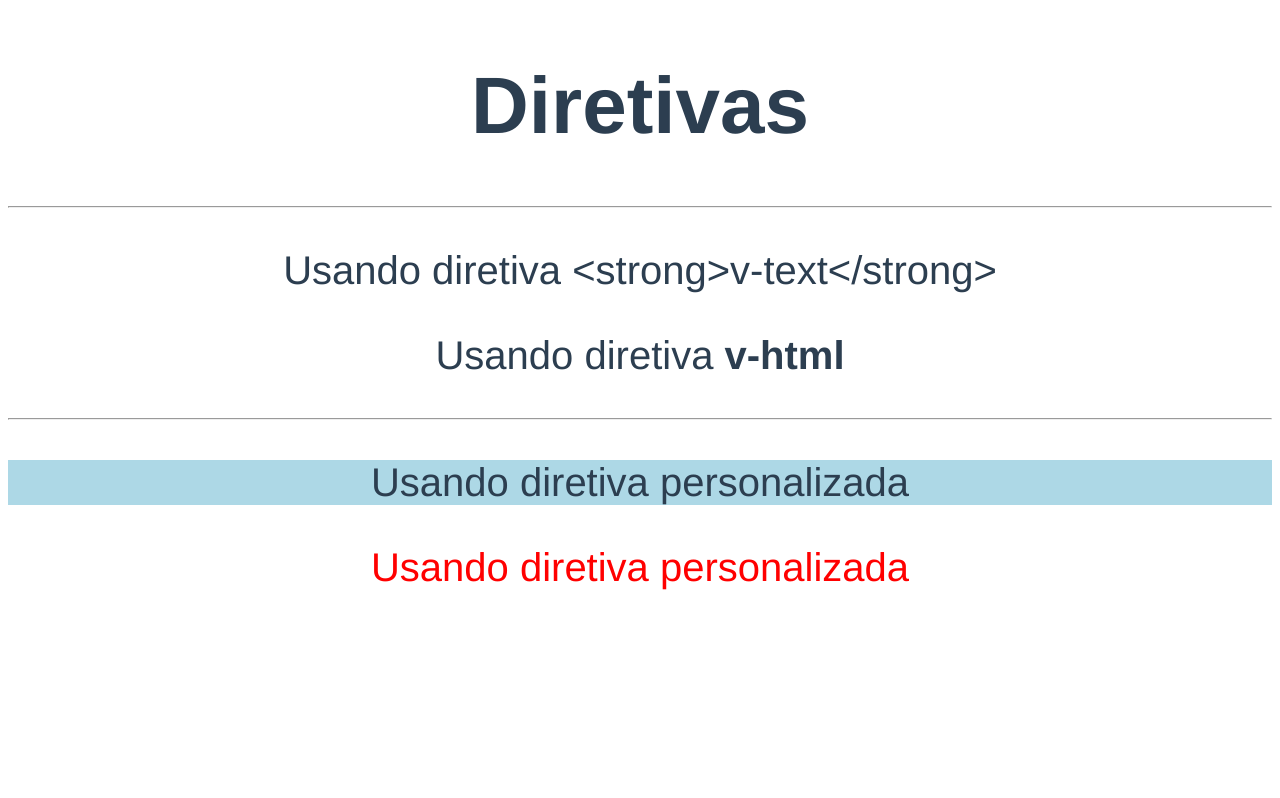
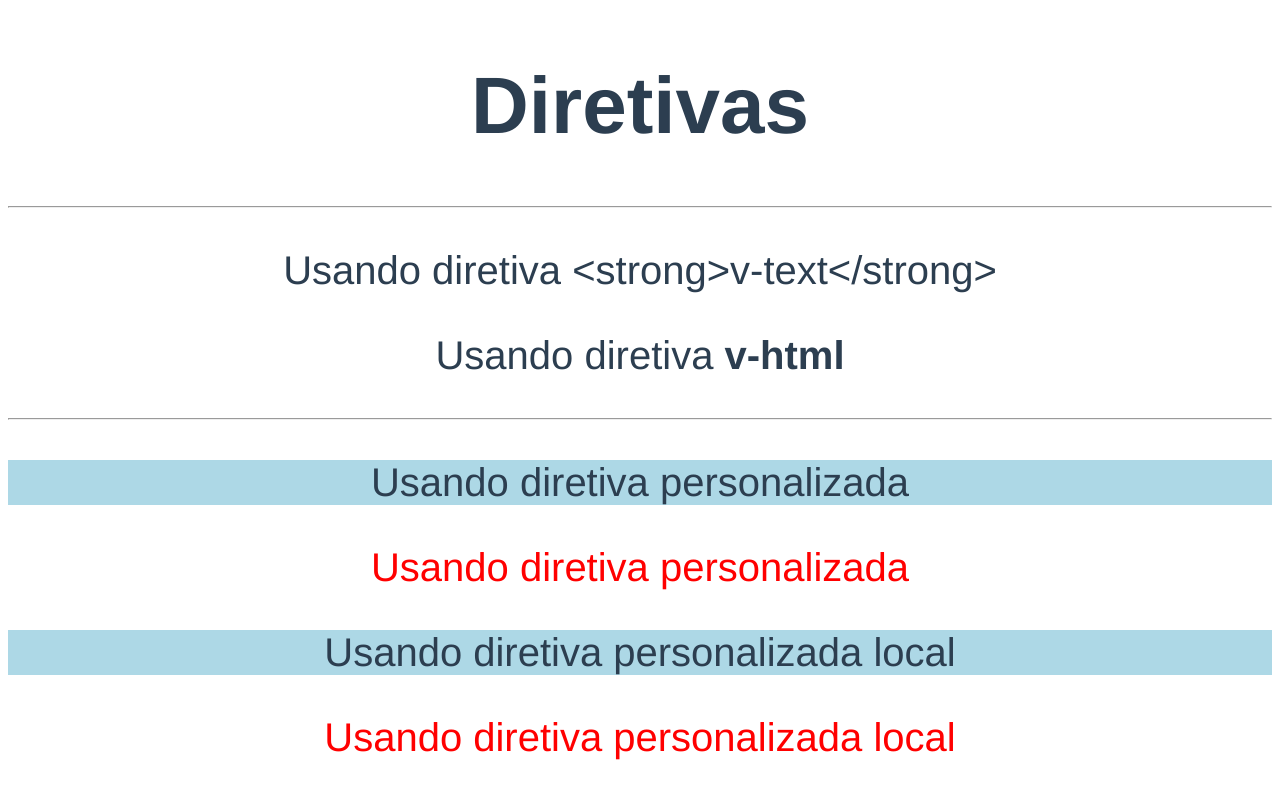
Before and after one commit to ceduardogodoi/vuejs-course, a Vue app in the folder diretivas/diretivas-exercicios/diretivas-exercicios/: page / in a window 1280 px wide. Built offline with nearby package versions, Linux system fonts and the light colour scheme.

Commit message:
189. Registrando Diretivas Localmente

```diff
--- a/diretivas/diretivas-exercicios/diretivas-exercicios/src/App.vue
+++ b/diretivas/diretivas-exercicios/diretivas-exercicios/src/App.vue
@@ -7,11 +7,31 @@
 		<hr />
 		<p v-destaque:fundo.atrasar="'lightblue'">Usando diretiva personalizada</p>
 		<p v-destaque.atrasar="cor">Usando diretiva personalizada</p>
+		<p v-destaque-local:fundo.atrasar="'lightblue'">Usando diretiva personalizada local</p>
+		<p v-destaque-local.atrasar="cor">Usando diretiva personalizada local</p>
 	</div>
 </template>
 
 <script>
 export default {
+	directives: {
+		'destaque-local': {
+			bind(el, binding, vnode) {
+				let atraso = 0
+				if (binding.modifiers['atrasar']) {
+					atraso = 3000
+				}
+
+				setTimeout(() => {
+					if (binding.arg === 'fundo') {
+						el.style.backgroundColor = binding.value
+					} else {
+						el.style.color = binding.value
+					}
+				}, atraso)
+			}
+		}
+	},
 	data() {
 		return {
 			cor: 'red'
```
